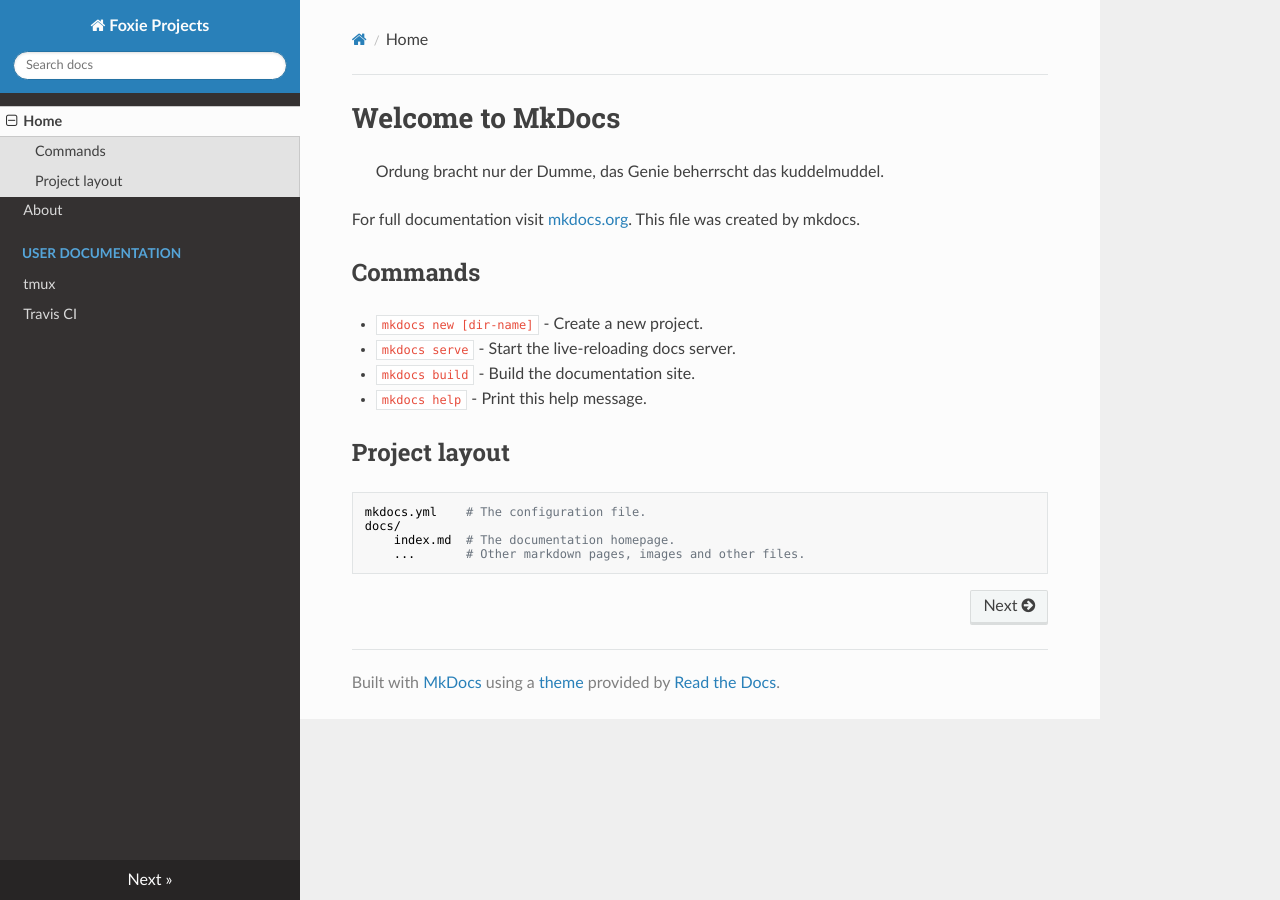
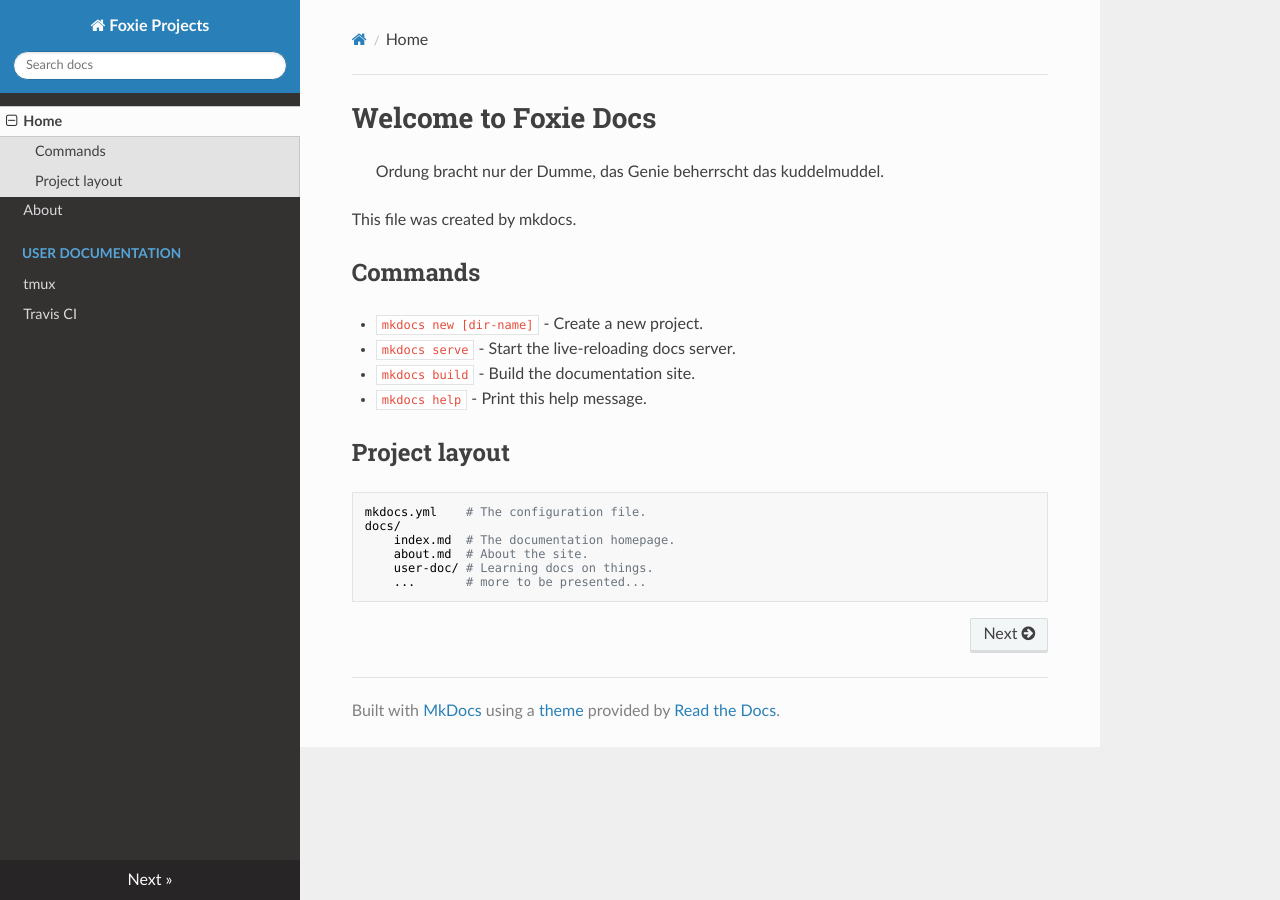
Before and after one commit to linviaz/foxie, an MkDocs documentation site: the page built from docs/index.md, in a window 1280 px wide. Built offline with MkDocs 1.6.1, drawn with Linux system fonts in a browser that asks for light colours; nearby versions of some CDN libraries; old or Windows-style settings are respelled for this version of MkDocs.

Commit message:
Update index.md

```diff
--- a/docs/index.md
+++ b/docs/index.md
@@ -1,8 +1,7 @@
-# Welcome to MkDocs
+# Welcome to Foxie Docs
 
 > Ordung bracht nur der Dumme, das Genie beherrscht das kuddelmuddel.
 
-For full documentation visit [mkdocs.org](http://mkdocs.org).
 This file was created by mkdocs.
 
 ## Commands
@@ -17,4 +16,6 @@
     mkdocs.yml    # The configuration file.
     docs/
         index.md  # The documentation homepage.
-        ...       # Other markdown pages, images and other files.
+        about.md  # About the site.
+        user-doc/ # Learning docs on things.
+        ...       # more to be presented...
```
